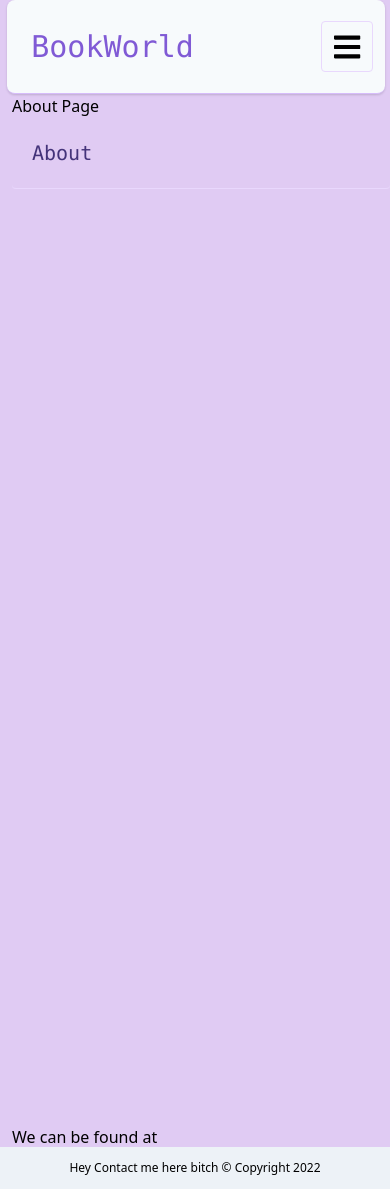
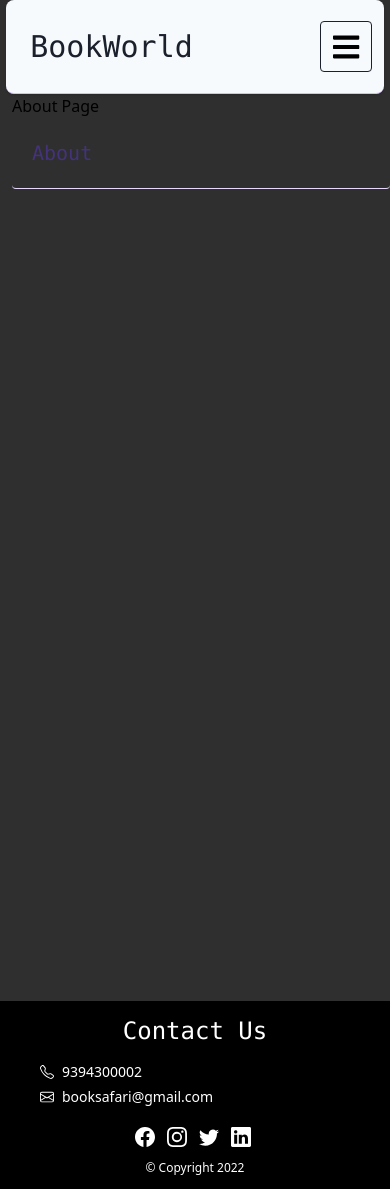
Before and after one commit to diptishegar/BookSafari, a React (Create React App) app: page /AboutUs in a window 390 px wide. Built offline with nearby package versions, Linux system fonts and the light colour scheme.

Commit message:
designed a little

```diff
--- a/package.json
+++ b/package.json
@@ -15,6 +15,7 @@
     "node": "^17.3.1",
     "postcss-cli": "^9.1.0",
     "react": "^17.0.2",
+    "react-bootstrap-icons": "^1.7.2",
     "react-dom": "^17.0.2",
     "react-router": "^6.2.1",
     "react-router-dom": "^6.2.1",
--- a/public/index.html
+++ b/public/index.html
@@ -26,7 +26,7 @@
     -->
     <title>React App</title>
   </head>
-  <body style="background-color:rgb(224, 203, 243);">
+  <body style="background-color:rgb(47, 47, 47)">
     <noscript>You need to enable JavaScript to run this app.</noscript>
     <div id="root"></div>
     <!--
--- a/src/App.js
+++ b/src/App.js
@@ -20,10 +20,13 @@ function App() {
         <Route path="/AboutUs" element={<AboutUs />} />
         <Route path="/AboutUs#aboutpage" element={<AboutUs />} />
         <Route path="/product/:id" element={<Contact />} />
+        <Route path="/#FooterPagedown" element={<Footer />} />
       </Routes>
       </Router>
     </div>
+    <div id="FooterPagedown">
     <Footer />
+    </div>
     </div>
   );
 }
--- a/src/Components/Footer.js
+++ b/src/Components/Footer.js
@@ -1,10 +1,37 @@
 import React from "react";
+import * as Icon from 'react-bootstrap-icons';
 
 function Footer(){
+  let content = null
+
     return(
-        <footer className="bg-gray-200 bg-gray-100 text-center text-xs p-3 absolute bottom-0 w-full">
-          Hey Contact me here bitch
-          &copy; Copyright 2022
+        <footer className="bg-black text-center text-white text-xs p-3 absolute bottom-0 w-full">
+         <h4 className="mb-3 font-mono text-2xl w-full rounded">Contact Us</h4>
+
+         <div style={{ margin:"0rem 0rem 0rem 1rem" }} className="flex justify-start flex-col">
+            <span className="pl-3 pb-1 text-sm flex items-center">
+              <Icon.Telephone /><span className="pl-2">9394300002</span>
+            </span>
+            <span className="pl-3 pb-5 text-sm flex items-center">
+              <Icon.Envelope /> <span className="pl-2">booksafari@gmail.com</span>
+              </span>
+          </div>
+          <div style={{ margin:"0rem 0rem -0.4rem -1rem" }} className="flex justify-center">
+            <span className="pl-3 text-xl md:text-3xl">
+              <Icon.Facebook />
+            </span>
+            <span className="pl-3 text-xl md:text-3xl">
+              <Icon.Instagram />
+              </span>
+              <span className="pl-3 text-xl md:text-3xl">
+              <Icon.Twitter />
+              </span>
+              <span className="pl-3 text-xl md:text-3xl">
+              <Icon.Linkedin />
+              </span>
+          </div>
+          <br />
+          <span className="text-center font-sans text-white text-xs">&copy; Copyright 2022</span>
         </footer>
     )
 }
--- a/src/Components/Header.js
+++ b/src/Components/Header.js
@@ -3,8 +3,8 @@ import Navigation from "./Navigation";
 
 function Header(){
     return(
-        <header style={{ margin:"0rem 0rem 0rem -.3rem" }} className="mb-3 ml-0 border-b bg-gray-100 rounded-lg shadow w-full border-purple-300 p-3 flex justify-between items-center">
-            <span className="pb-3 pt-3 text-purple-600 font-mono font-medium text-3xl px-3">
+        <header style={{ margin:"0rem 0rem 0rem -.36rem" }} className="mb-3 ml-0 border-b bg-gray-100 rounded-lg shadow w-full border-purple-300 p-3 flex justify-between items-center">
+            <span className="pb-3 pt-3 text-gray-900 font-mono font-medium text-3xl px-3">
             BookWorld
             </span>
            <Navigation />
--- a/src/Components/Navigation.js
+++ b/src/Components/Navigation.js
@@ -22,7 +22,7 @@ function Navigation() {
 
   return (
     <nav>
-      <span className="text-3xl font-medium border py-1 px-3 rounded border-purple-200">
+      <span className="text-3xl font-medium border py-1 px-3 rounded border-gray-900">
         <FontAwesomeIcon icon={faBars} onClick={() => setShowMenu(!showMenu)} />
       </span>
       {maskTransitions(
@@ -40,7 +40,7 @@ function Navigation() {
           item && (
             <animated.div
               style={styles}
-              className="fixed bg-gray-200 left-0 w-4/5 shadow h-full z-50 top-0 p-3"
+              className="fixed bg-white left-0 w-4/5 shadow h-full z-50 top-0 p-3"
             >
               <NavigationMenu closeMenu={() => setShowMenu(false)}/>
             </animated.div>
--- a/src/Components/NavigationMenu.js
+++ b/src/Components/NavigationMenu.js
@@ -1,28 +1,29 @@
 import React from "react";
 import { Link } from "react-router-dom";
-
+import * as Icon from 'react-bootstrap-icons';
 import { HashLink } from 'react-router-hash-link';
 
 
 function NavigationMenu(props) {
   return (
-    <div className="border bg-gray-100 border-purple-200 md:m-3 sm:m-1 p-3 rounded h-full">
-              <span className="pb-5 text-purple-600 pt-6 font-mono font-medium text-3xl px-3">Whatta Product!</span>
+    <div className="mt-3 bg-white ml-2 rounded h-full">
+              <span className="pb-5 text-gray-800 pt-6 font-mono bg-white font-medium text-3xl px-3">Whatta Product!</span>
               <ul>
                 <li>
-                  <Link onClick={props.closeMenu} to="/" className="font-mono text-xl pl-5 text-purple-900 pt-6 mt-6 py-5 rounded border-b border-purple-200 block">
+                  <Link onClick={props.closeMenu} to="/" className="font-mono text-xl pl-5 text-gray-700 pt-6 mt-6 py-5 rounded border-b border-gray-400 block">
+                  <Icon.House />
                     Home
                   </Link>
                 </li>
                 <li>
-                  <HashLink onClick={props.closeMenu} smooth to="/AboutUs" className="font-mono pl-5 text-xl text-purple-900 py-5 rounded border-b border-purple-200 block">
-                  About
+                  <HashLink onClick={props.closeMenu} smooth to="/AboutUs" className="font-mono pl-5 text-xl text-gray-700 py-5 rounded border-b border-gray-400 block">
+                    <span className="content"><Icon.InfoLg />About</span>
                   </HashLink>
                 </li>
                <li>
-                 <Link onClick={props.closeMenu} to="/Contact" className="font-mono text-xl pl-5 text-purple-900 py-5 rounded border-b border-purple-200 block">
+                 <HashLink onClick={props.closeMenu} smooth to="/#FooterPagedown" className="font-mono text-xl pl-5 text-gray-700 py-5 rounded border-b border-gray-400 block">
                  Contact
-                 </Link>
+                 </HashLink>
 
                </li>
               </ul>
```
Also changed, not shown: 1 other file (tests, documents, lock files or other folders).
